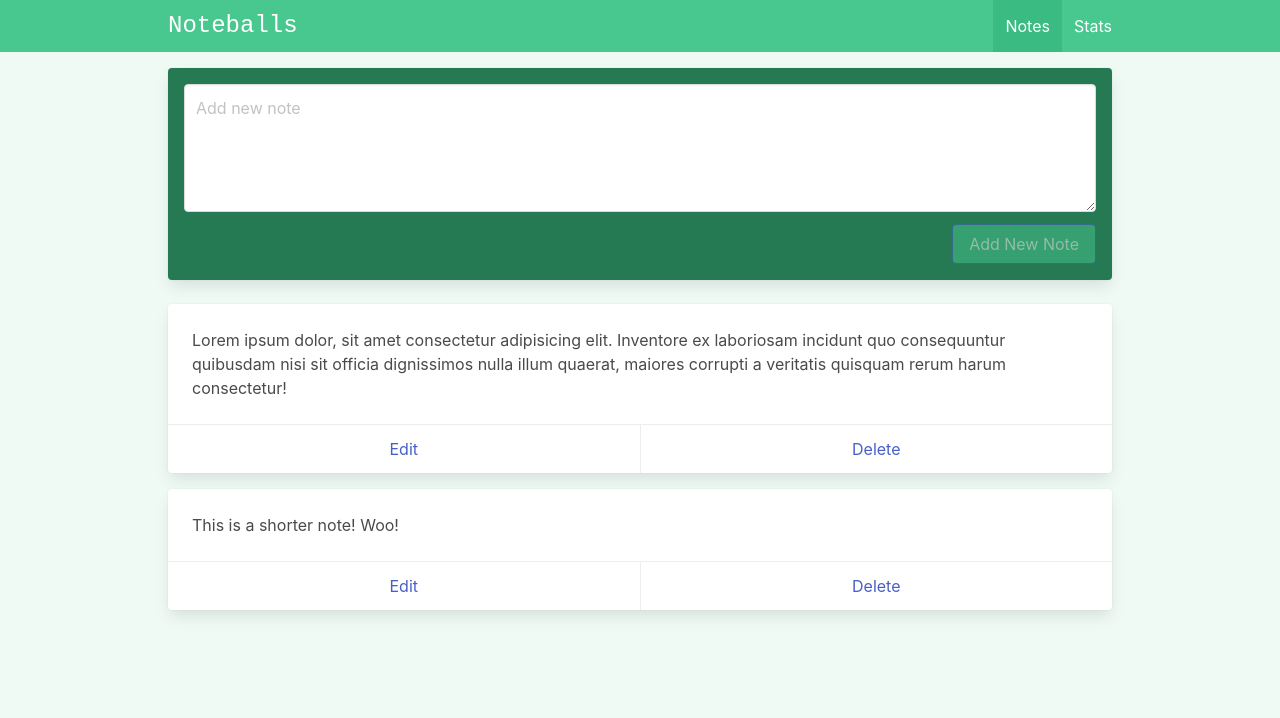
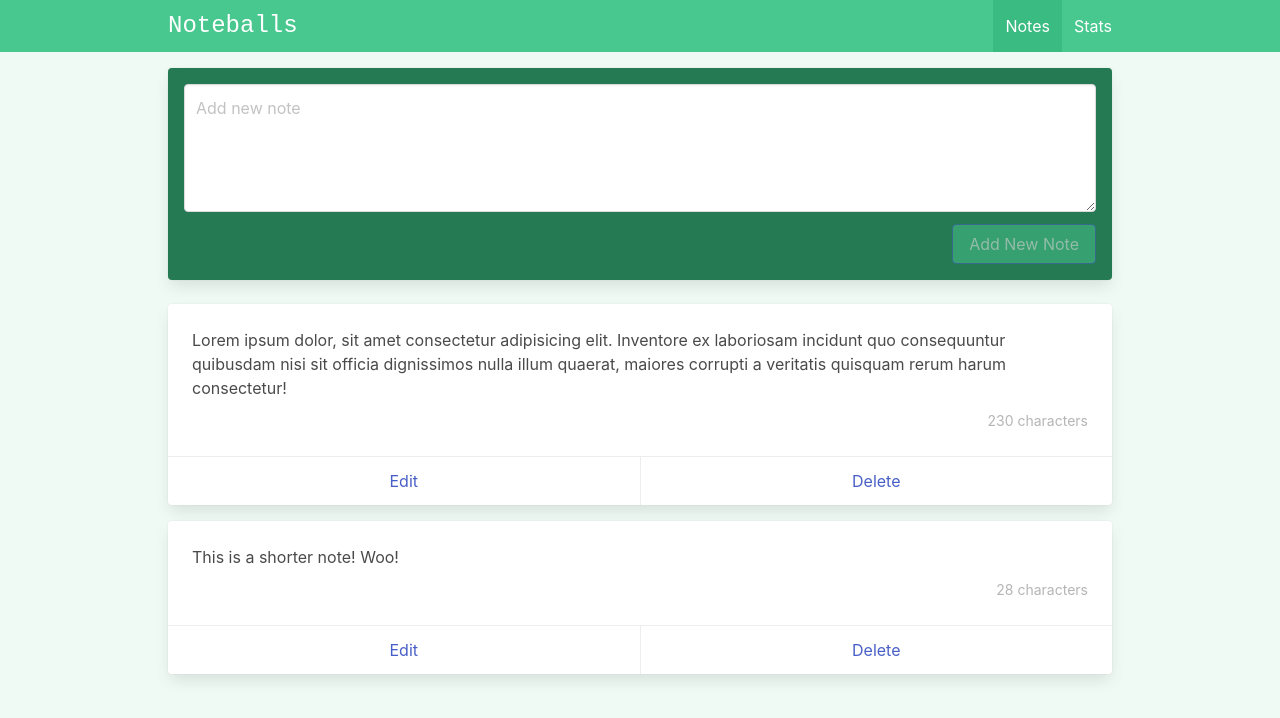
Before and after one commit to alexbulanovgoodmail/vue-3-composition-api-noteballs, a Vue app: page /#/ in a window 1280 px wide. Shown: the top 718 px of the page. Built offline with nearby package versions, Linux system fonts and the light colour scheme.

Commit message:
Computed Note Length

```diff
--- a/src/components/Notes/Note.vue
+++ b/src/components/Notes/Note.vue
@@ -1,9 +1,17 @@
 <script setup>
+import { computed } from 'vue'
+
 const props = defineProps({
   note: {
     type: Object,
     required: true
   }
+})
+
+const characterLength = computed(() => {
+  let length = props.note.content.length
+  let description = length > 1 ? 'characters' : 'character'
+  return `${length} ${description}`
 })
 </script>
 
@@ -12,6 +20,9 @@ const props = defineProps({
     <div class="card-content">
       <div class="content">
         {{ note.content }}
+        <div class="mt-2 has-text-right has-text-grey-light">
+          <small>{{ characterLength }}</small>
+        </div>
       </div>
     </div>
     <footer class="card-footer">
```
